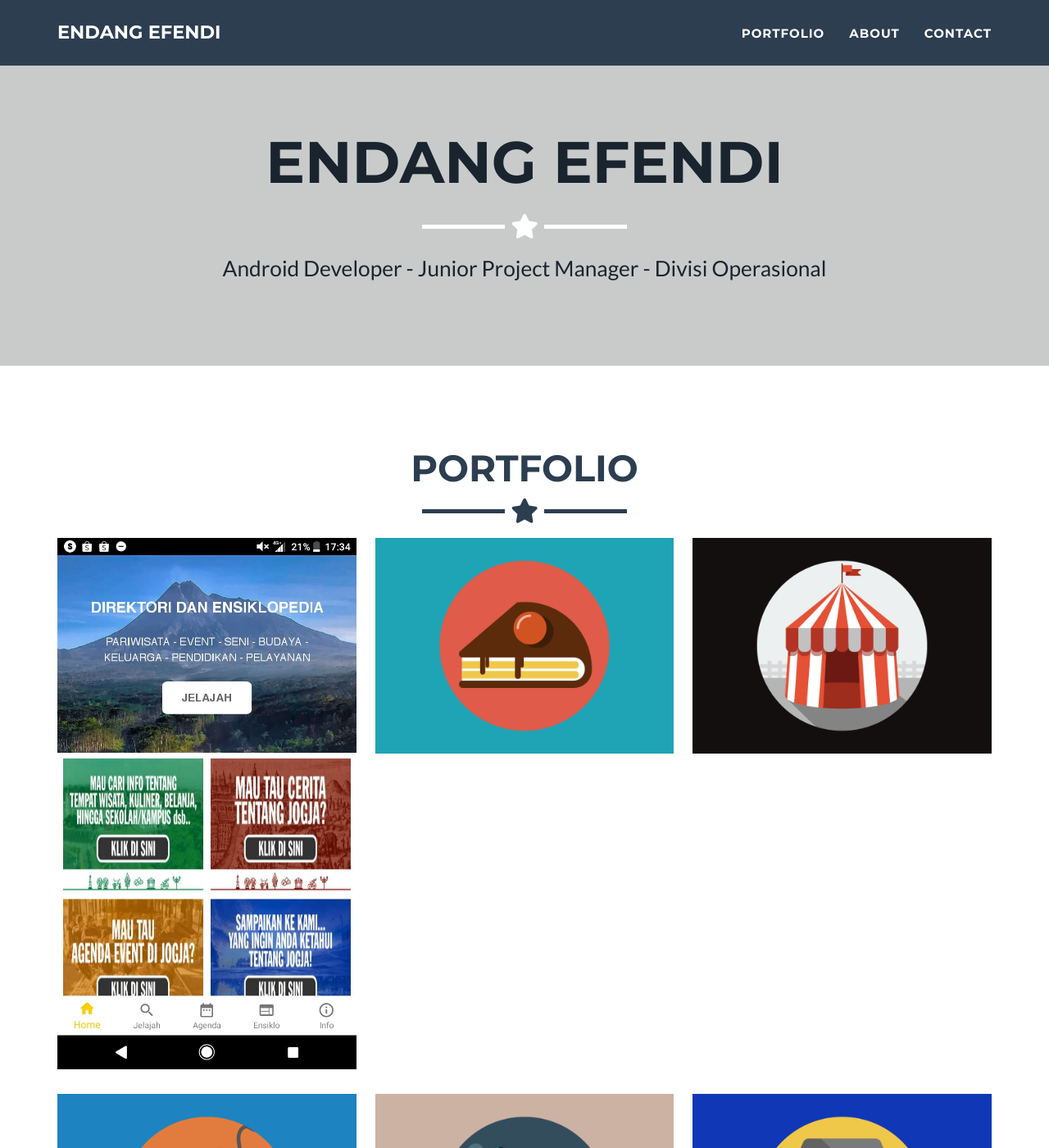
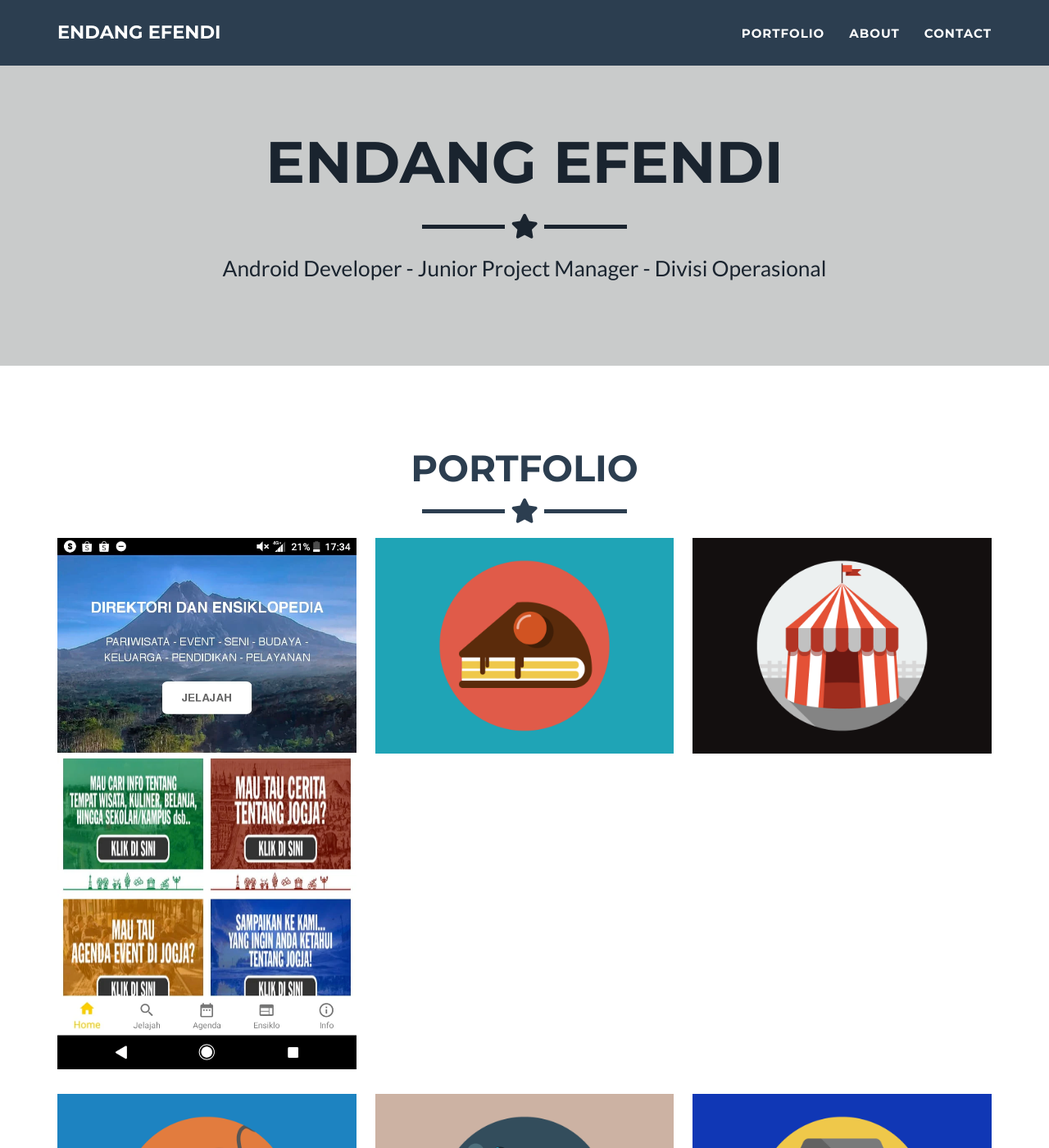
Before and after one commit to endangefendi/endangefendi.github.io, a Jekyll site: the page built from _posts/2014-07-18-project-1.markdown, in a window 1280 px wide and 1400 px high, scrolled down 573 px. Shown: the whole window at 82% size. Built offline with Jekyll 4.4.1, drawn with Linux system fonts in a browser that asks for light colours.

Commit message:
Update main.css

```diff
--- a/_includes/css/main.css
+++ b/_includes/css/main.css
@@ -59,11 +59,11 @@ hr.star-primary:after {
 }
 
 hr.star-light {
-    border-color: #fff;
+    border-color: #1a242f;
 }
 
 hr.star-light:after {
-    color: #fff;
+    color: #1a242f;
     background-color: #{{ site.color.primary }};
 }
 
```
